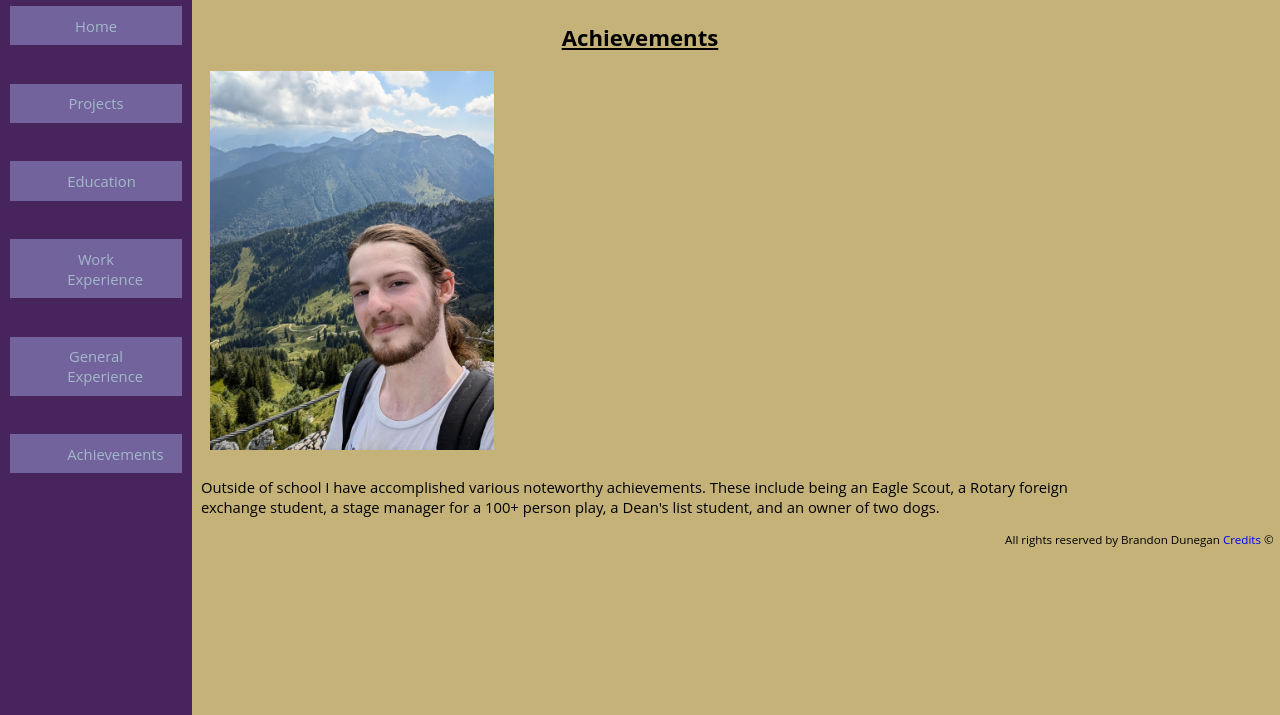
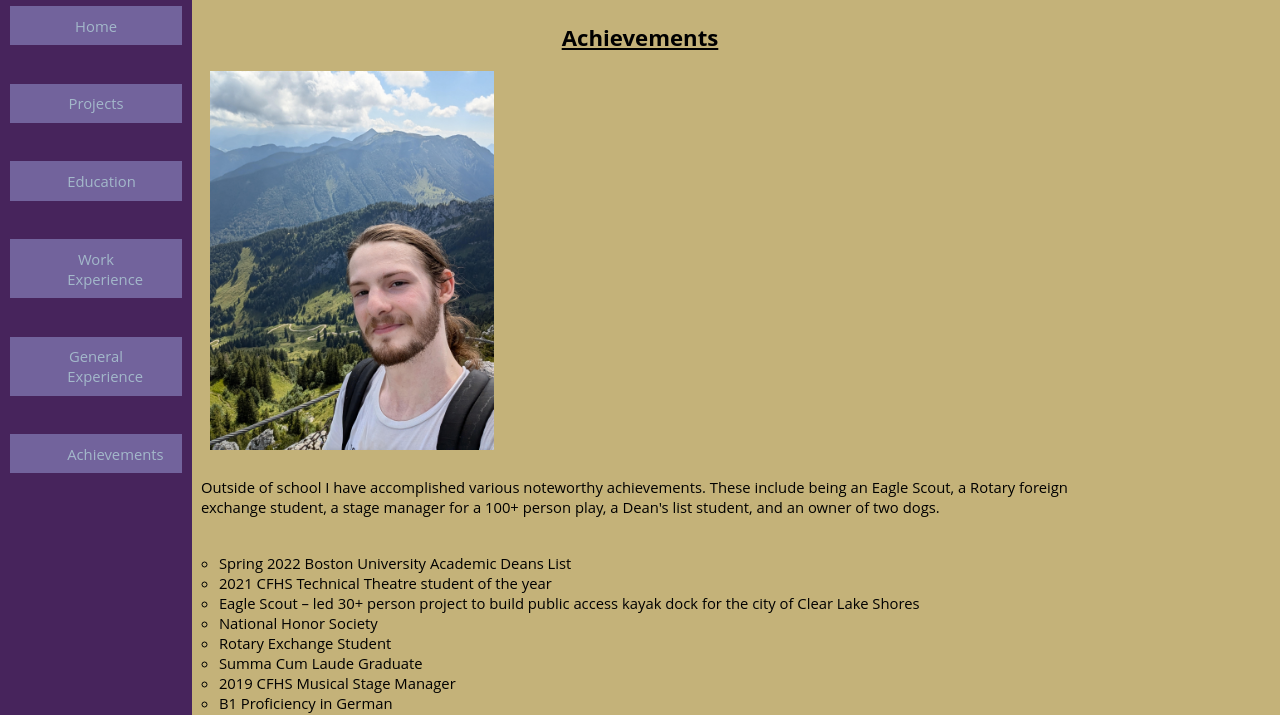
Before and after one commit to BDuneganBU/CS391-MP1, a plain HTML site: page achievements.html in a window 1280 px wide. Shown: the part 87-802 px from the top of the page. Drawn offline with Linux system fonts and the light colour scheme.

Commit message:
Add files via upload
Fixed resume style

```diff
--- a/achievements.html
+++ b/achievements.html
@@ -38,6 +38,17 @@
                 Outside of school I have accomplished various noteworthy achievements. These include being an Eagle Scout, a Rotary foreign exchange student,
                 a stage manager for a 100+ person play, a Dean's list student, and an owner of two dogs.
             </p>
+            <ul>
+                <li>Spring 2022 Boston University Academic Deans List</li>
+                <li>2021 CFHS Technical Theatre student of the year</li>
+                <li>Eagle Scout – led 30+ person project to build public access
+                    kayak dock for the city of Clear Lake Shores</li>
+                <li>National Honor Society</li>
+                <li>Rotary Exchange Student</li>
+                <li>Summa Cum Laude Graduate</li>
+                <li>2019 CFHS Musical Stage Manager</li>
+                <li>B1 Proficiency in German</li>
+            </ul>
         </main>
 
         <!--The footer bar for the page-->
--- a/stylesBig.css
+++ b/stylesBig.css
@@ -87,13 +87,18 @@ main h2 {
     text-align: center;
     text-decoration: underline;
 }
-
+main ul {
+    padding: 3%;
+}
+main li {
+    list-style: circle;
+    text-align: left;
+}
 /* control of the table used to display classes taken in the education page */
 #classes table, #classes th, #classes td {
     margin: 1%;
     border: 1px solid black;
 }
-
 div {
     width: 20%;
     /* margin: 0% 0% 50% 15%; */
@@ -132,10 +137,7 @@ div h3 {
     background-color: rgb(158, 144, 99);
 }
 
-
-
-
-
+/* control of the footer style */
 footer {
     margin: 0%;
     padding: 0.5%;
--- a/stylesSmall.css
+++ b/stylesSmall.css
@@ -101,6 +101,14 @@ main h2 {
     margin: 1%;
     border: 1px solid black;
 }
+main ul {
+    padding: 3%;
+}
+main li {
+    list-style: circle;
+    text-align: left;
+    font-size: calc(2px + 2vw);
+}
 
 /* control for the footer in mobile view format */
 footer {
```
Also changed, not shown: work.html (+5 -0 lines).
